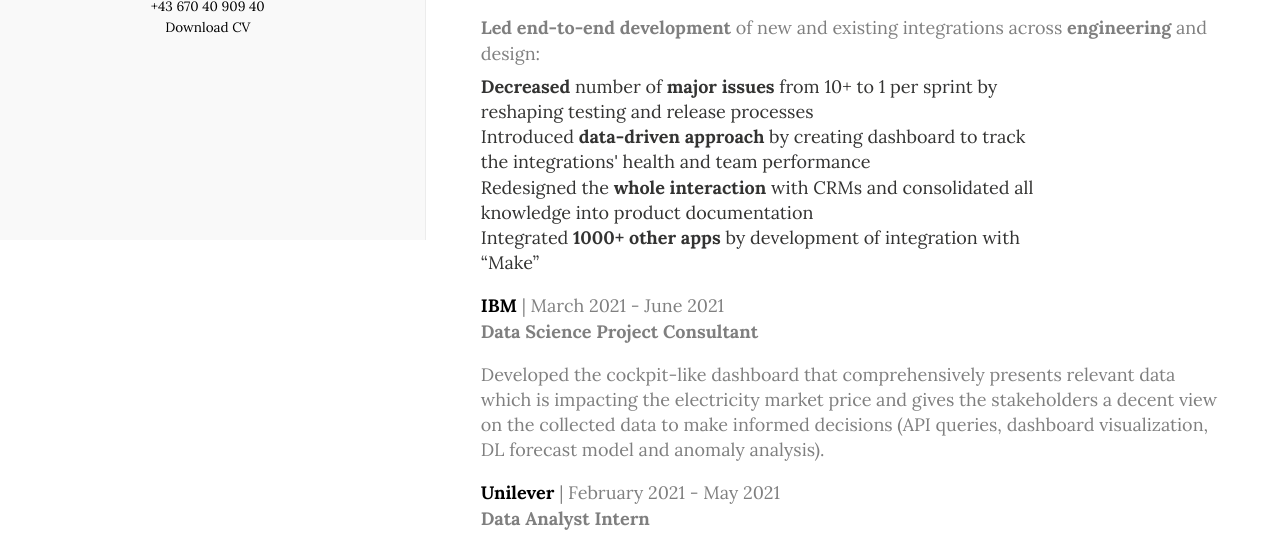
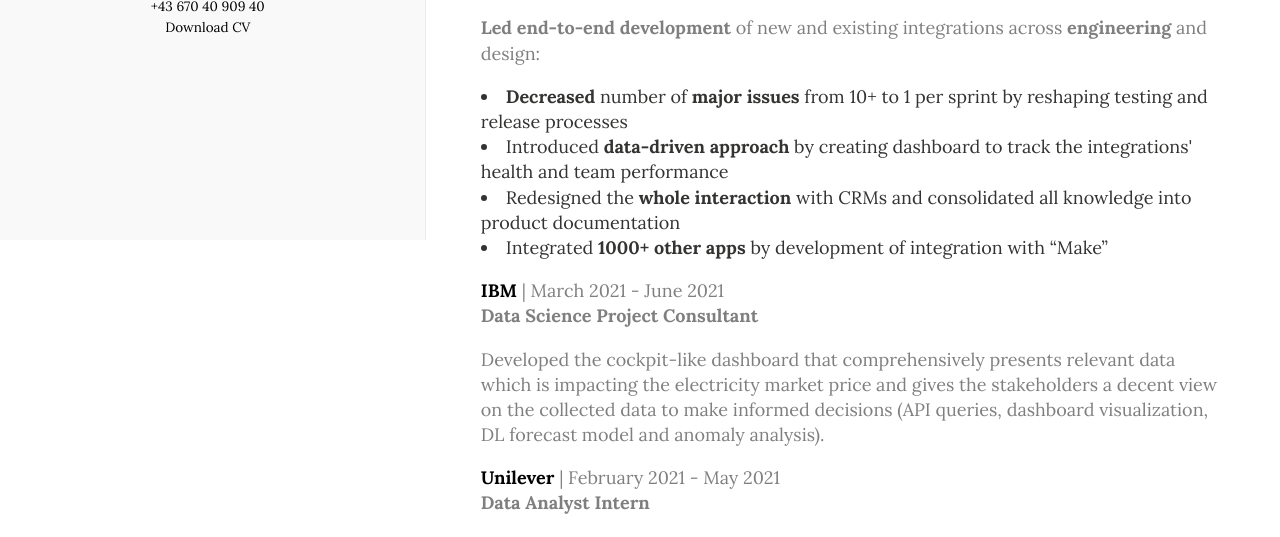
Before and after one commit to lobanovkos/lobanovkos.github.io, a plain HTML site: page index.html in a window 1280 px wide. Shown: the part 560-1097 px from the top of the page. Drawn offline with nearby package versions, Linux system fonts and the light colour scheme; a web font is replaced by a local one.

Commit message:
Update index.html

```diff
--- a/index.html
+++ b/index.html
@@ -53,11 +53,10 @@
 
         <p><em><b>Demodesk</b></em> | May 2021 - February 2022<br> <b>Junior Product Manager</b></p>
         <p><strong>Led</strong> <strong>end-to-end development </strong>of new and existing integrations across <strong>engineering</strong> and design:
-        <ul>
         <li><strong>Decreased</strong> number of <strong>major issues</strong> from 10+ to 1 per sprint by reshaping testing and release processes</li>
         <li>Introduced <strong>data-driven approach</strong> by creating dashboard to track the integrations' health and team performance</li>
         <li>Redesigned the <strong>whole interaction</strong> with CRMs and consolidated all knowledge into product documentation</li>
-        <li>Integrated <strong>1000+ other apps</strong> by development of integration with &ldquo;Make&rdquo;</li></ul></p>
+        <li>Integrated <strong>1000+ other apps</strong> by development of integration with &ldquo;Make&rdquo;</li></p>
 
         <p><em><b>IBM</b></em> | March 2021 - June 2021<br> <b>Data Science Project Consultant</b></p>
         <p>Developed the cockpit-like dashboard that comprehensively presents relevant data which is impacting the electricity market price and gives the stakeholders a decent view on the collected data to make informed decisions (API queries, dashboard visualization, DL forecast model and anomaly analysis).</p>
```
